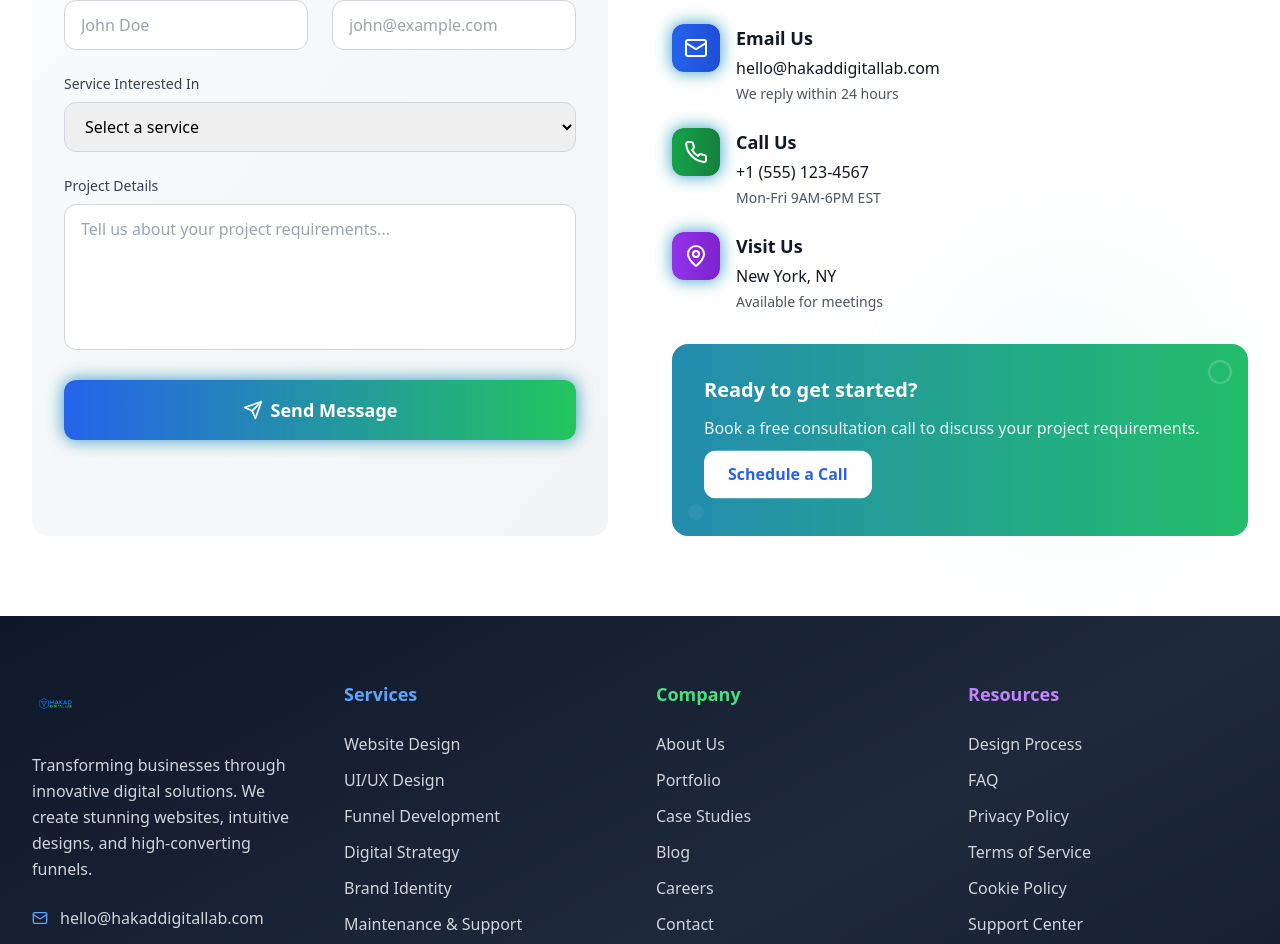
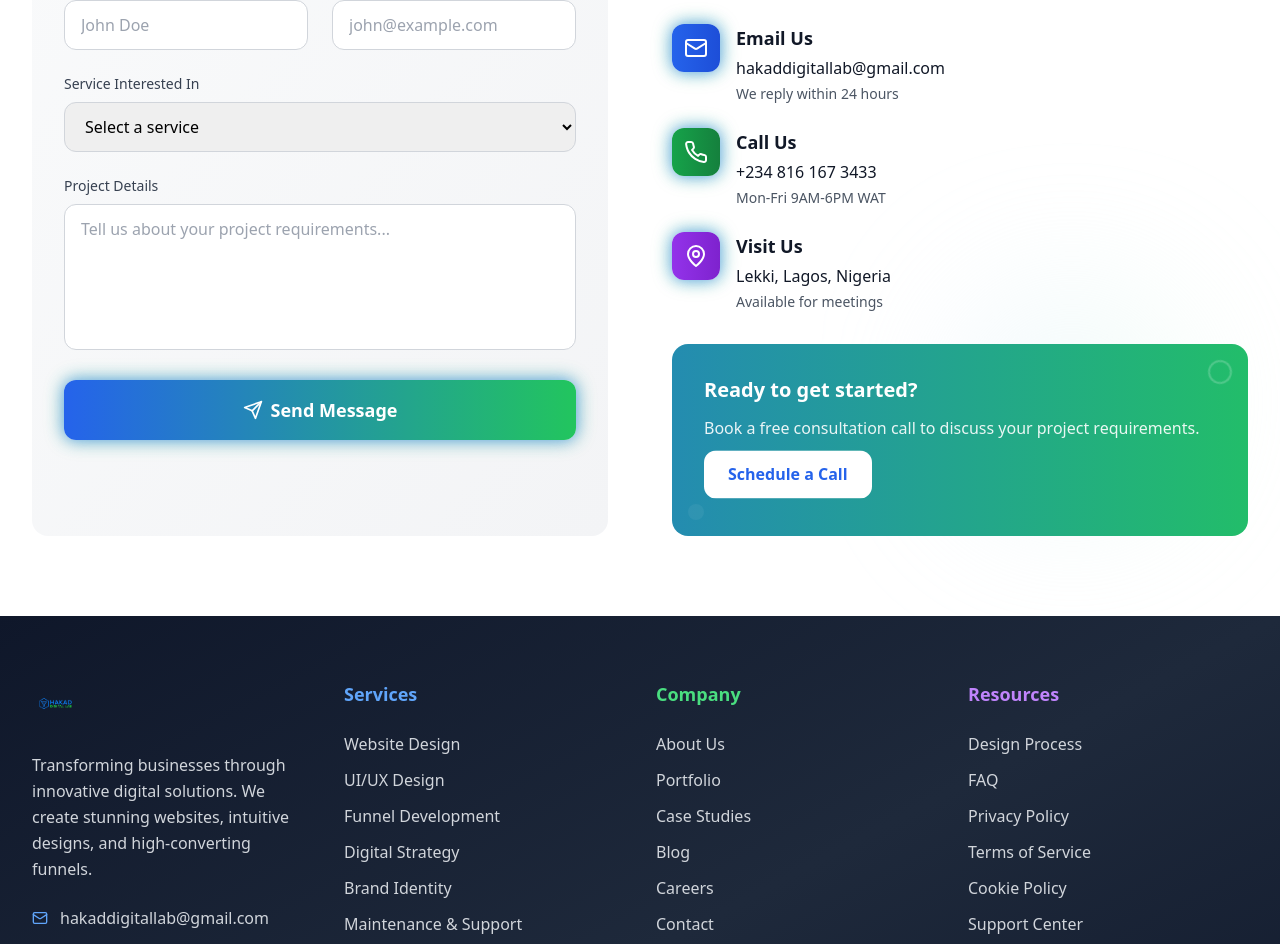
Before and after one commit to Hakadteam/branding, a React (Vite) app: page / in a window 1280 px wide. Shown: the part 4690-5634 px from the top of the page. Built offline with nearby package versions, Linux system fonts and the light colour scheme.

Commit message:
Update contact information with real details

```diff
--- a/src/components/Contact.tsx
+++ b/src/components/Contact.tsx
@@ -48,21 +48,21 @@ const Contact = () => {
     {
       icon: Mail,
       title: 'Email Us',
-      details: 'hello@hakaddigitallab.com',
+      details: 'hakaddigitallab@gmail.com',
       subtitle: 'We reply within 24 hours',
       color: 'blue'
     },
     {
       icon: Phone,
       title: 'Call Us',
-      details: '+1 (555) 123-4567',
-      subtitle: 'Mon-Fri 9AM-6PM EST',
+      details: '+234 816 167 3433',
+      subtitle: 'Mon-Fri 9AM-6PM WAT',
       color: 'green'
     },
     {
       icon: MapPin,
       title: 'Visit Us',
-      details: 'New York, NY',
+      details: 'Lekki, Lagos, Nigeria',
       subtitle: 'Available for meetings',
       color: 'purple'
     }
--- a/src/components/Footer.tsx
+++ b/src/components/Footer.tsx
@@ -64,15 +64,15 @@ const Footer = () => {
             <div className="space-y-3">
               <div className="flex items-center space-x-3 group hover:text-brand-blue-400 transition-colors duration-200">
                 <Mail className="h-4 w-4 text-brand-blue-400 group-hover:scale-110 transition-transform duration-200" />
-                <span className="text-gray-300">hello@hakaddigitallab.com</span>
+                <span className="text-gray-300">hakaddigitallab@gmail.com</span>
               </div>
               <div className="flex items-center space-x-3 group hover:text-brand-green-400 transition-colors duration-200">
                 <Phone className="h-4 w-4 text-brand-green-400 group-hover:scale-110 transition-transform duration-200" />
-                <span className="text-gray-300">+1 (555) 123-4567</span>
+                <span className="text-gray-300">+234 816 167 3433</span>
               </div>
               <div className="flex items-center space-x-3 group hover:text-purple-400 transition-colors duration-200">
                 <MapPin className="h-4 w-4 text-purple-400 group-hover:scale-110 transition-transform duration-200" />
-                <span className="text-gray-300">New York, NY</span>
+                <span className="text-gray-300">Lekki, Lagos, Nigeria</span>
               </div>
             </div>
           </div>
```
